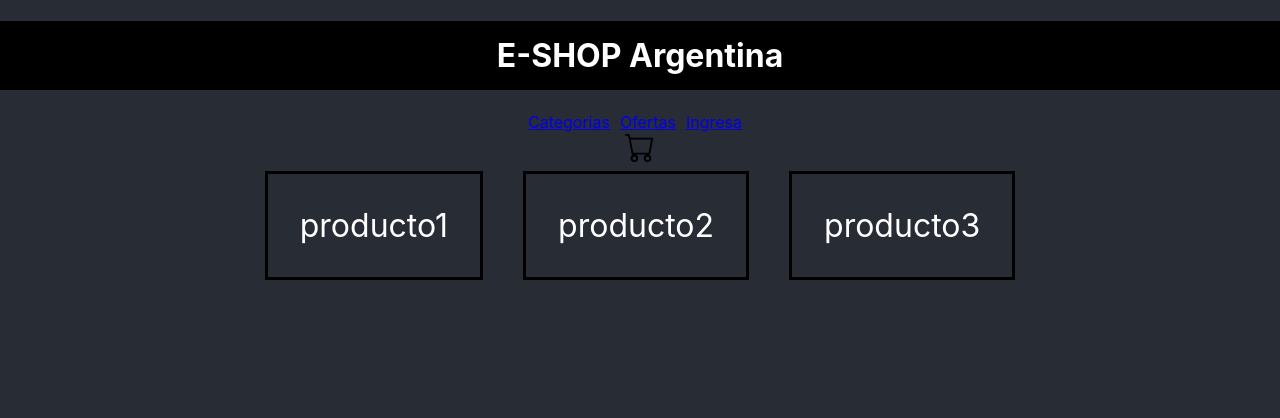
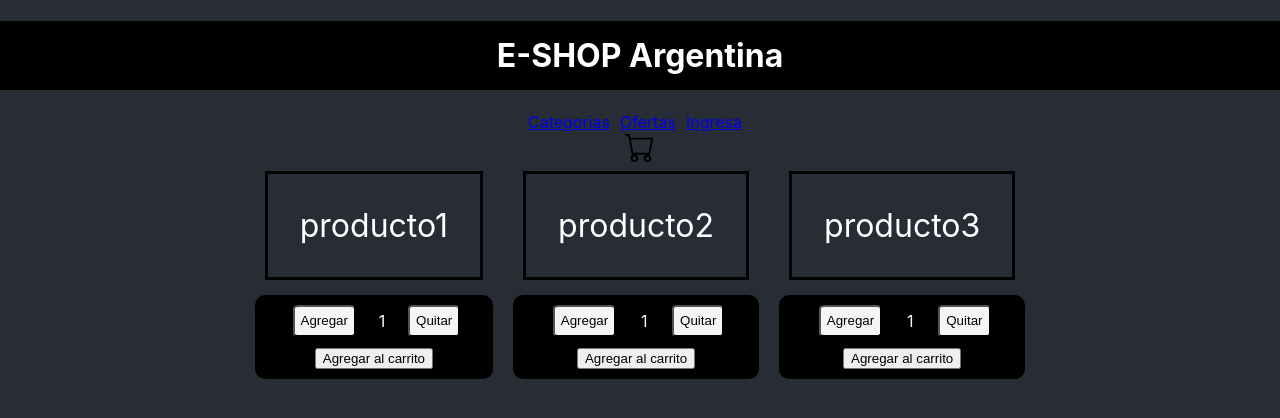
Before and after one commit to Kadavic/Desafio---Adrian-Ezequiel-Gonzalez, a React (Create React App) app: page / in a window 1280 px wide. Shown: the top 418 px of the page. Built offline with nearby package versions, Linux system fonts and the light colour scheme.

Commit message:
Contador

```diff
--- a/src/App.css
+++ b/src/App.css
@@ -9,6 +9,7 @@ h1{
 .App {
   text-align: center;
   color: white;
+
 }
 .navegacion{
   background-color: #282c34;
@@ -22,3 +23,36 @@ h1{
   margin-right: 10px;
 
 }
+div.productos{
+  display: flex;
+  justify-content: center;
+  text-align: center;
+}
+div.asd{
+  background-color: black;
+  margin-right: 10px;
+  margin-left: 10px;
+
+  border-radius: 10px;
+}
+div.botones{
+  display:flex;
+  justify-content: space-between;
+  margin-top: 50px;
+  margin-right: 10px;
+  margin-left: 15px;
+
+
+}
+button.agregarQuitar{
+  background-color: whitesmoke;
+  margin: 0% auto ;
+  border-radius: 10%;
+  margin-top: 10px;
+  margin-bottom: 10px;
+
+
+}
+button.compra{
+  margin-bottom: 10px;
+}
--- a/src/App.js
+++ b/src/App.js
@@ -3,6 +3,7 @@ import './App.css';
 import Container from './componentes/container/container';
 import Navegador from './componentes/navBar/navbar';
 import ItemListContainer from './componentes/itemListContainer/ItemListContainer';
+import Contador from './componentes/contador/contador';
 
 function App() {
   return (
@@ -11,9 +12,22 @@ function App() {
 
       <Container/>
       <Navegador/>
-      <ItemListContainer texto={'producto1'}/>
-      <ItemListContainer texto={'producto2'}/>
-      <ItemListContainer texto={'producto3'}/>
+      <div className='productos'>
+        <div>
+          <ItemListContainer texto={'producto1'}/>
+          <Contador stock={5} initial={1}/>
+        </div>
+        <div>
+          <ItemListContainer texto={'producto2'}/>
+          <Contador stock={5} initial={1}/>
+        </div>
+        <div>
+          <ItemListContainer texto={'producto3'}/>
+          <Contador stock={5} initial={1}/>
+        </div>
+
+      </div>
+
     </div>
   );
 }
--- /dev/null
+++ b/src/componentes/contador/contador.js
@@ -0,0 +1,46 @@
+import {useState} from 'react';
+//hook
+
+function Contador({stock, initial,onAdd}){
+    //const handlers=useState(0)
+    const [contador, setContador] = useState(initial)
+    const [tope, setTope] =useState(stock)
+    function agregarAlContador(){
+        //handlers[1](handlers[0]+1)
+        {contador>=tope ? <button disabled={true}></button> : setContador(contador + 1)}
+        console.log(tope)
+        console.log(contador)
+    }
+
+    function descontarAlContador(){
+        {contador<1 ? <button disabled={true}></button> : setContador(contador - 1)}
+
+        console.log(contador)
+    }
+
+    return(
+        <div className='asd'>
+        <div className='botones'>
+            <button className='agregarQuitar' onClick={agregarAlContador}>Agregar</button>
+
+            <p className='contador'>
+                {contador}
+            </p>
+            <button className='agregarQuitar' onClick={descontarAlContador}>Quitar</button>
+        </div>
+        <div>
+            <button className='compra' onClick={onAdd}>Agregar al carrito</button>
+        </div>
+        </div>
+    )
+
+}
+/*
+1 Montado/mount - Renderiza el componente
+2 Actualizacion/update:
+    espera alguna modificacion o cambio en el estado
+    cuando detecta cambio en el estado entonces procesa el cambio
+    re-renderiza y muestra el nuevo layout(con el nuevo estado)
+3desmonta/unmounted
+*/
+export default Contador
```
